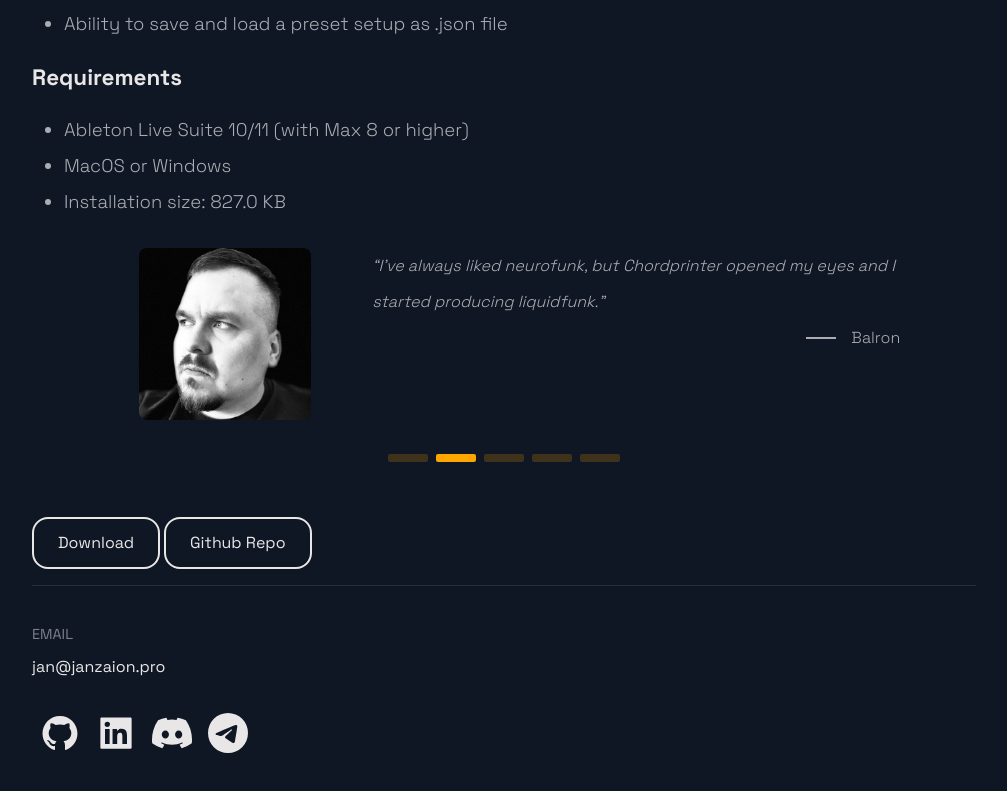
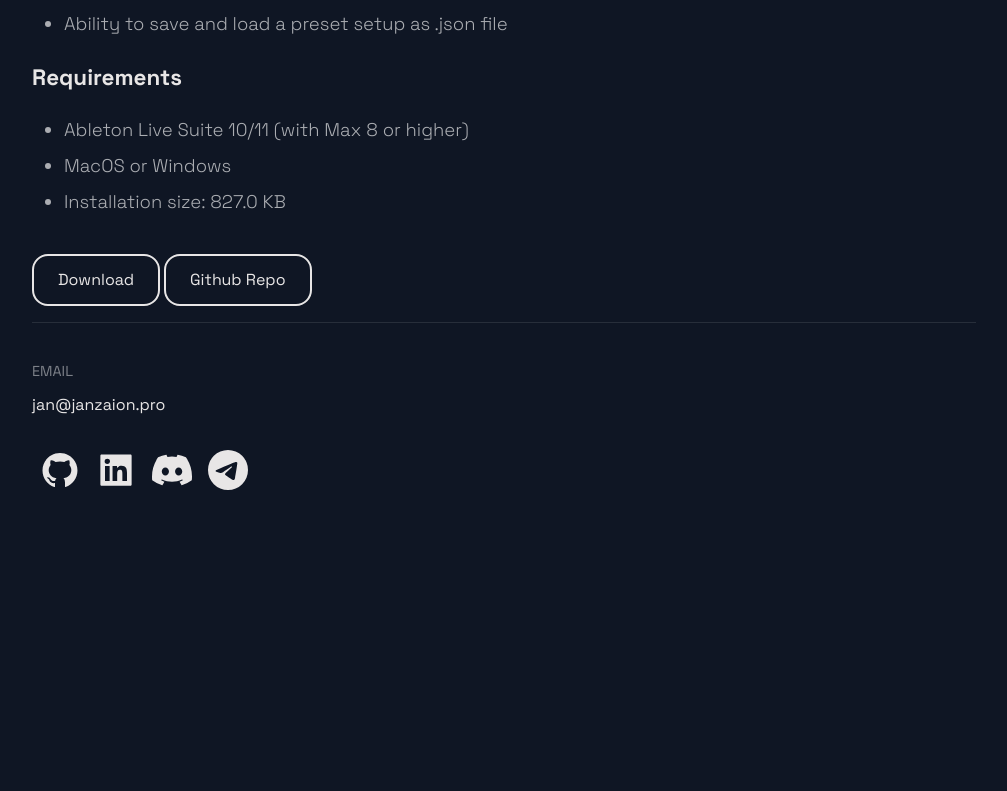
Before and after one commit to JanZaion/jan-zaion-web, a Next.js app: page /projects/Chord-Spawner in a window 1280 px wide. Shown: the part 5637-6428 px from the top of the page, without its empty margins (136-1143 px from the left). After the commit the page ends 6188 px from the top, so only its background shows below. Built offline with nearby package versions, Linux system fonts and the light colour scheme.

Commit message:
feat: make testimonials read front matter of mds

```diff
--- a/src/components/Testemonial/Testemonial.tsx
+++ b/src/components/Testemonial/Testemonial.tsx
@@ -1,3 +1,4 @@
+/* eslint-disable import/no-unresolved */
 import { useRef } from 'react';
 import { Autoplay, Pagination } from 'swiper/modules';
 import type { SwiperRef } from 'swiper/react';
@@ -18,47 +19,10 @@ import {
   SlideImageBox,
   StyledSwiper,
 } from './styled';
+import type { TestimonialProps } from './testimonialProps';
 
-type TestimonialArray = {
-  image: string;
-  reference: string;
-  author: string;
-};
-
-export const Testimonial = () => {
+export const Testimonial = ({ testimonials }: TestimonialProps) => {
   const sliderRef = useRef<SwiperRef>(null);
-
-  const testimonialArray: TestimonialArray[] = [
-    {
-      image: 'chase&status.jpg',
-      reference:
-        "“Chordprinter help us make Badadan. It's extemely powerfull tool.You got ideas in seconds!!!”",
-      author: 'Chase and Status',
-    },
-    {
-      image: 'balron.jpg',
-      reference:
-        "“I've always liked neurofunk, but Chordprinter opened my eyes and I started producing liquidfunk.”",
-      author: 'Balron',
-    },
-    {
-      image: 'morebeat.jpg',
-      reference:
-        '“With Chordprinter, I finish tracks half a year earlier. This is absolutely amazing!!!”',
-      author: 'Morebeat',
-    },
-    {
-      image: 'subfocus.jpeg',
-      reference:
-        "“Since I released Solar System, I've been having trouble finding a good idea. Chordprinter solved this problem for me.”",
-      author: 'Sub Focus',
-    },
-    {
-      image: 'skrillex.jpeg',
-      reference: "“I've always missed a plugin like Chordprinter in Ableton.”",
-      author: 'Skrillex',
-    },
-  ];
 
   return (
     <Container>
@@ -72,7 +36,7 @@ export const Testimonial = () => {
         spaceBetween={100}
         speed={500}
       >
-        {testimonialArray.map((slide) => (
+        {testimonials.map((slide) => (
           <SwiperSlide key={slide.author}>
             <SlideBox>
               <SlideImageBox>
--- a/src/components/Testemonial/styled.ts
+++ b/src/components/Testemonial/styled.ts
@@ -1,9 +1,11 @@
 import Image from 'next/image';
 import styled from 'styled-components';
+// eslint-disable-next-line import/no-unresolved
 import { Swiper } from 'swiper/react';
 
 export const Container = styled.div`
   padding: 10px;
+  padding-top: 50px;
   margin-bottom: 16px;
 `;
 
--- /dev/null
+++ b/src/components/Testemonial/testimonialProps.ts
@@ -0,0 +1,5 @@
+import type { Testimonials } from '../../types/testemonials';
+
+export type TestimonialProps = {
+  testimonials: Testimonials;
+};
--- a/src/pages/projects/[ppslug].tsx
+++ b/src/pages/projects/[ppslug].tsx
@@ -1,3 +1,4 @@
+/* eslint-disable react/jsx-no-useless-fragment */
 import fs from 'fs';
 import path from 'path';
 
@@ -12,7 +13,7 @@ import { Layout } from '../../layout/Layout';
 import type { DocuPageProps, HeadT } from '../../types/ppslugTypes';
 
 const DocuPage = ({
-  frontmatter: { title, tagLine, coverImage, repo, download },
+  frontmatter: { title, tagLine, coverImage, repo, download, testimonials },
   content,
   head,
 }: DocuPageProps) => {
@@ -26,7 +27,7 @@ const DocuPage = ({
         <ProductHero coverImage={coverImage} tagLine={tagLine} title={title} />
         <Sticky download={download} repo={repo} />
         <ProductContent content={content} />
-        <Testimonial />
+        {testimonials ? <Testimonial testimonials={testimonials} /> : <></>}
         <Sticky download={download} repo={repo} />
       </Layout>
     </>
--- a/src/types/ppslugTypes.ts
+++ b/src/types/ppslugTypes.ts
@@ -1,3 +1,5 @@
+import type { Testimonials } from './testemonials';
+
 export type DocuPageProps = {
   frontmatter: {
     title: string;
@@ -5,6 +7,7 @@ export type DocuPageProps = {
     coverImage: string;
     repo: URL;
     download: URL;
+    testimonials?: Testimonials;
   };
   content: string;
   head: HeadT;
```
Also changed, not shown: src/mds/Melody-Spawner.md (+16 -0 lines), src/types/testemonials.ts (added, +7 -0 lines).
